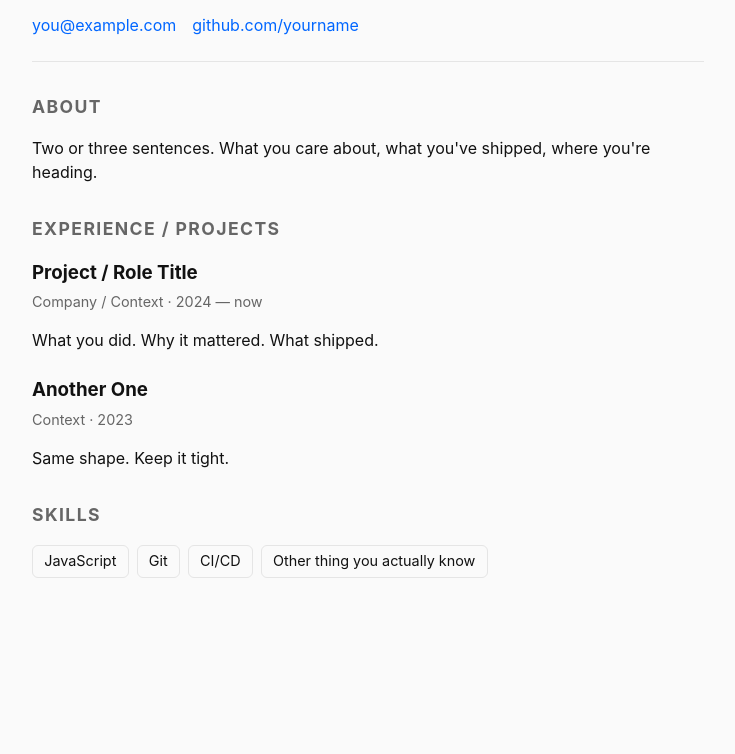
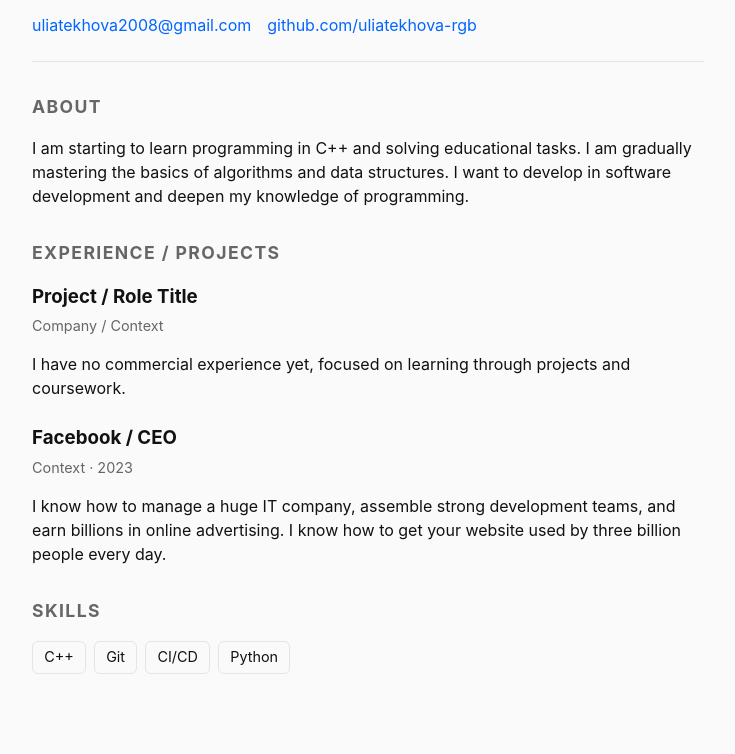
Before and after one commit to uliatekhova-rgb/vibe, a website built with Vite: page index.html in a window 1280 px wide. Shown: the part 133-887 px from the top of the page, without its empty margins (272-1007 px from the left). Before the commit the page ends 800 px from the top, so only its background shows below. Built offline with nearby package versions, Linux system fonts and the light colour scheme.

Commit message:
feat: my CV content

```diff
--- a/index.html
+++ b/index.html
@@ -3,19 +3,19 @@
   <head>
     <meta charset="UTF-8" />
     <meta name="viewport" content="width=device-width, initial-scale=1.0" />
-    <title>CV — Your Name</title>
+    <title>CV — Tekhova Yulia</title>
     <link rel="stylesheet" href="./style.css" />
   </head>
   <body>
     <main class="cv">
       <header class="cv__header">
-        <h1>Your Name</h1>
+        <h1>Tekhova Yulia</h1>
         <p class="cv__tagline">
-          One-line summary. Who you are, what you do, what you want next.
+          I am a first-year student at the Polytechnic University.
         </p>
         <ul class="cv__contacts">
-          <li><a href="mailto:you@example.com">you@example.com</a></li>
-          <li><a href="https://github.com/yourname">github.com/yourname</a></li>
+          <li><a href="mailto:uliatekhova2008@gmail.com">uliatekhova2008@gmail.com</a></li>
+          <li><a href="https://github.com/uliatekhova-rgb">github.com/uliatekhova-rgb</a></li>
         </ul>
 
         <!-- TODO: твой нестандартный элемент.
@@ -28,8 +28,10 @@
       <section>
         <h2>About</h2>
         <p>
-          Two or three sentences. What you care about, what you've shipped,
-          where you're heading.
+          I am starting to learn programming in C++ and solving educational tasks.
+	 I am gradually mastering the basics of algorithms and data structures.
+	I want to develop in software development and deepen my knowledge of programming.
+
         </p>
       </section>
 
@@ -37,23 +39,25 @@
         <h2>Experience / Projects</h2>
         <article>
           <h3>Project / Role Title</h3>
-          <p class="cv__meta">Company / Context · 2024 — now</p>
-          <p>What you did. Why it mattered. What shipped.</p>
+          <p class="cv__meta">Company / Context</p>
+          <p>I have no commercial experience yet, focused on learning through projects and coursework.</p>
         </article>
         <article>
-          <h3>Another One</h3>
+          <h3>Facebook / CEO</h3>
           <p class="cv__meta">Context · 2023</p>
-          <p>Same shape. Keep it tight.</p>
+          <p>I know how to manage a huge IT company, assemble strong development teams,
+	and earn billions in online advertising. I know how to get your website
+	used by three billion people every day.</p>
         </article>
       </section>
 
       <section>
         <h2>Skills</h2>
         <ul class="cv__skills">
-          <li>JavaScript</li>
+          <li>C++</li>
           <li>Git</li>
           <li>CI/CD</li>
-          <li>Other thing you actually know</li>
+          <li>Python</li>
         </ul>
       </section>
     </main>
```
